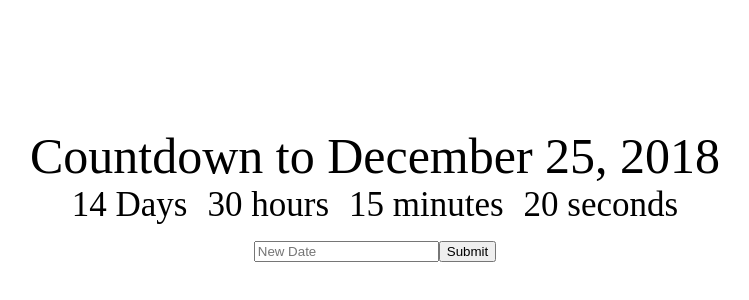
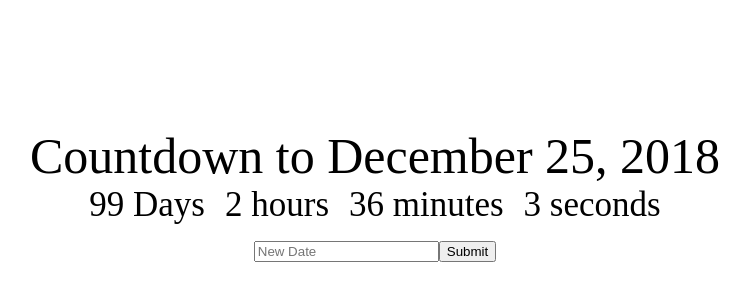
Before and after one commit to ldaine/react-countdown-app, a React (Create React App) app: page / in a window 1280 px wide. Shown: the part 126-426 px from the top of the page, without its empty margins (265-1014 px from the left). Built offline with nearby package versions, Linux system fonts and the light colour scheme.

Commit message:
Countdown added

```diff
--- a/src/App.jsx
+++ b/src/App.jsx
@@ -1,29 +1,28 @@
 import React, { Component } from 'react';
 import './App.css'
+import Clock from './Clock.jsx'
 
 class App extends Component {
     constructor(props){
         super(props);
         this.state = {
-            deadline: "December 25, 2018"
+            deadline: "December 25, 2018",
+            newDeadline: ''
          }
     }
 
     changeDeadline(){
-        this.setState({deadline: 'November 25, 2018'})
+        this.setState({deadline: this.state.newDeadline})
     }
 
     render(){
         return (
             <div className="App">
                 <div className="App-title">Countdown to {this.state.deadline}</div>
-                <div>
-                    <div className="Clock-days">14 Days</div>
-                    <div className="Clock-hours">30 hours</div>
-                    <div className="Clock-minutes">15 minutes</div>
-                    <div className="Clock-seconds">20 seconds</div>
-                </div>
-                <input type="text" placeholder="New Date"/>
+                <Clock deadline={this.state.deadline}/>
+                <input type="text"
+                        placeholder="New Date"
+                        onChange={event=> this.setState({newDeadline: event.target.value})}/>
                 <button onClick={() => this.changeDeadline()}>Submit</button>
             </div>
         )
--- /dev/null
+++ b/src/Clock.jsx
@@ -0,0 +1,47 @@
+import React, {Component} from 'react';
+import './App.css';
+
+class Clock extends Component {
+    constructor(props){
+        super(props);
+        this.state = {
+            days: 0,
+            hours: 0,
+            minutes: 0,
+            secons: 0
+        }
+        console.log(this.props.deadline);
+    }
+
+    componentWillMount() {
+        this.getTimeUntil(this.props.deadline);
+    }
+
+    componentDidMount() {
+        setInterval(()=> this.getTimeUntil(this.props.deadline), 1000)
+    }
+
+    getTimeUntil(deadline) {
+        const time = Date.parse(deadline) - Date.parse(new Date());
+        console.log('time', time);
+        const days = Math.floor(time/(1000*60*60*24));
+        const hours = Math.floor((time/(1000*60*60))%24);
+        const minutes = Math.floor((time/1000/60)%60);
+        const seconds = Math.floor((time/1000)%60);
+
+        this.setState({days, hours, minutes, seconds});
+    }
+    render() {
+        return (
+            <div>
+                <div className="Clock-days">{this.state.days} Days</div>
+                <div className="Clock-hours">{this.state.hours} hours</div>
+                <div className="Clock-minutes">{this.state.minutes} minutes</div>
+                <div className="Clock-seconds">{this.state.seconds} seconds</div>
+            </div>
+        )
+    }
+
+}
+
+export default Clock;
```
